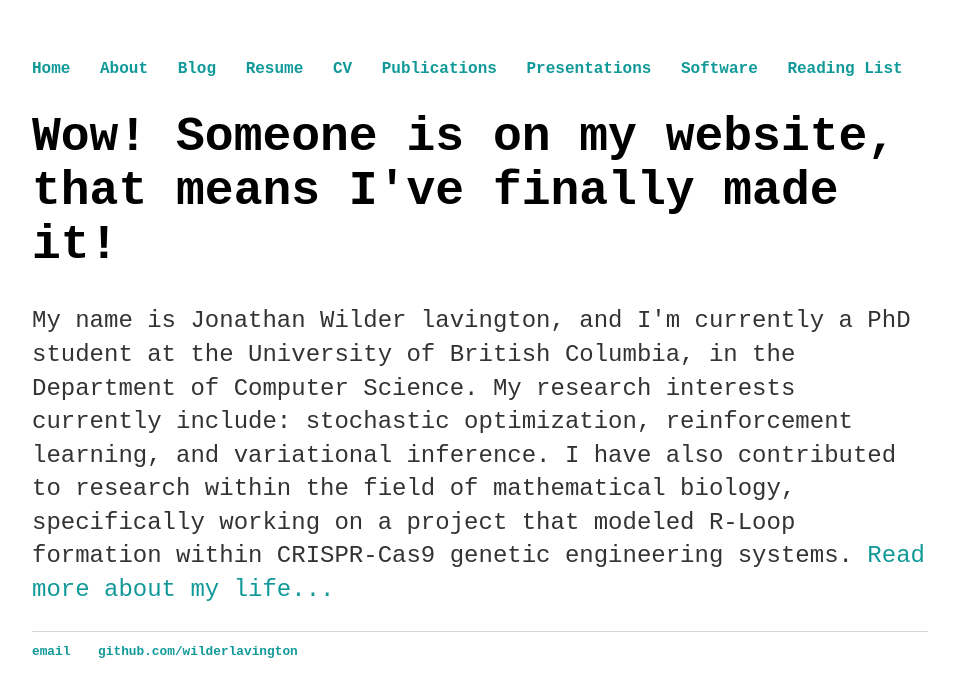
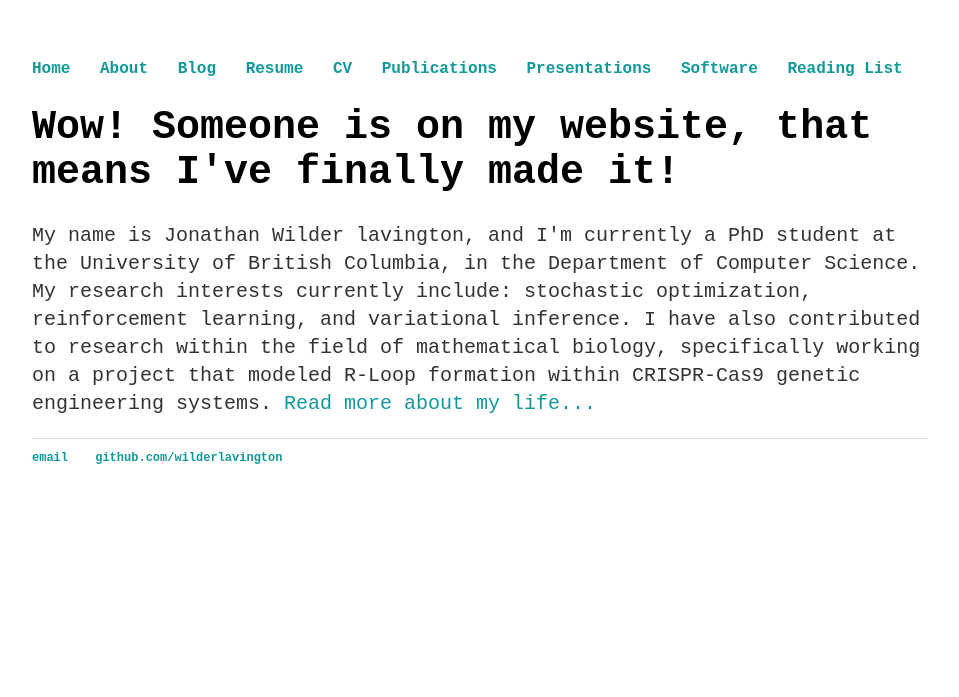
Before and after one commit to WilderLavington/old_web_page, a Jekyll site: the page built from index.html, in a window 1280 px wide. Shown: the top 697 px of the page, without its empty margins (160-1119 px from the left). Built offline with Jekyll 4.4.1, drawn with Linux system fonts in a browser that asks for light colours.

Commit message:
Update main.css

```diff
--- a/css/main.css
+++ b/css/main.css
@@ -23,24 +23,24 @@ a:hover {
     text-decoration: underline;
 }
 h1 {
-    font-size: 3em;
+    font-size: 2.5em;
     font-family: 'Courier New'
 }
 p {
-    font-size: 1.5em;
+    font-size: 1.25em;
     line-height: 1.4em;
     color: #333;
     font-family: 'Courier New';
 }
 footer {
     border-top: 1px solid #d5d5d5;
-    font-size: .8em;
+    font-size: .75em;
     font-family: 'Courier New';
 }
 
 ul.posts {
     margin: 20px auto 40px;
-    font-size: 1.5em;
+    font-size: 1.25em;
     font-family: 'Courier New';
 }
 
```
